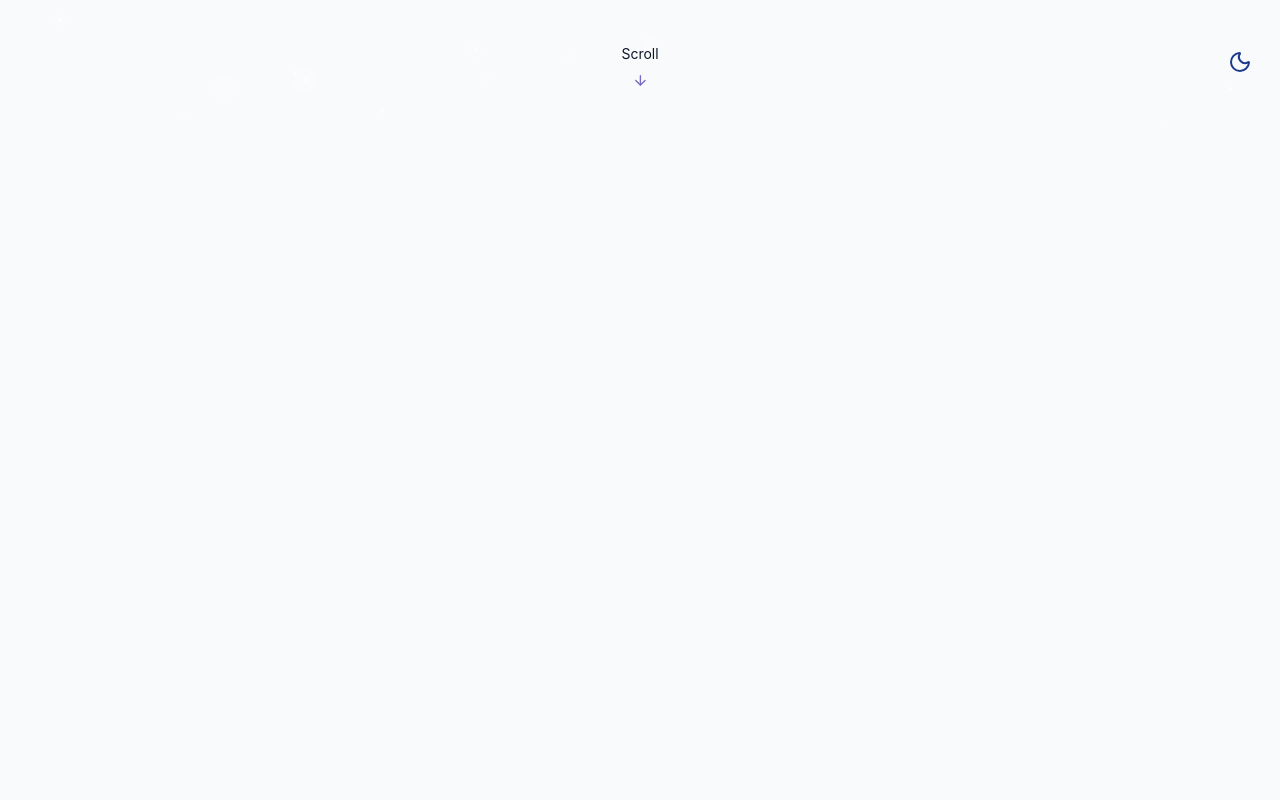
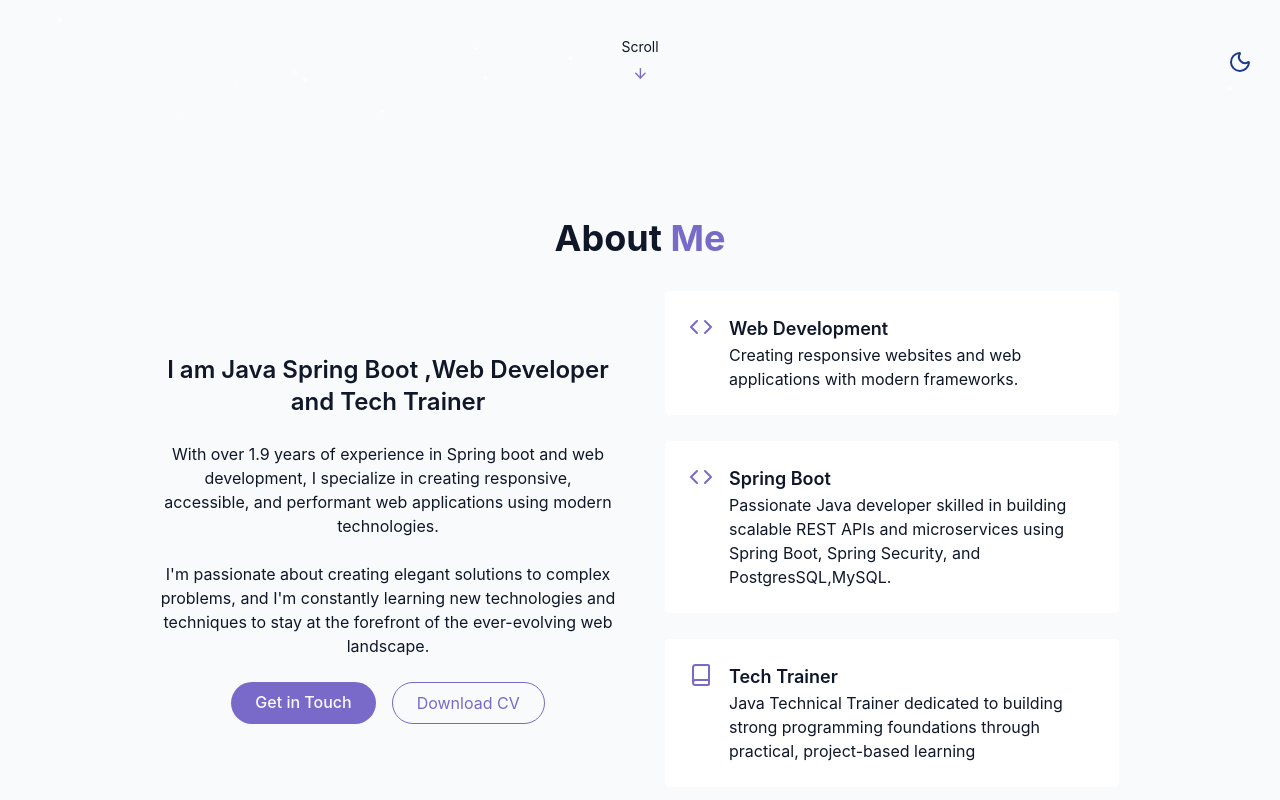
Before and after one commit to vinayg2509/Portfolio-with-React-and-Tailwind-CSS, a React app: page / in a window 1280 px wide. Shown: the part 678-1478 px from the top of the page. Before the commit the page ends 800 px from the top, so only its background shows below. Built offline with nearby package versions, Linux system fonts and the light colour scheme; the HTML template or start-up script is replaced by a standard one.

Commit message:
[Vinay]add AboutSection with skills overview

```diff
--- /dev/null
+++ b/src/components/AboutSection.jsx
@@ -0,0 +1,97 @@
+import { Briefcase, Code ,Book} from "lucide-react";
+import React from "react";
+
+export default function AboutSection() {
+  return (
+    <section id="about" className="py-24 px-4 relative">
+      <div className="container mx-auto max-w-5xl">
+        <h2 className="text-3xl md:text-4xl font-bold mmb-12 text-center">
+          About <span className="text-primary">Me</span>
+        </h2>
+
+        <div className="grid grid-col-1 py-8 items-center gap-12 md:grid-cols-2">
+          <div className="space-y-6">
+            <h2 className="text-2xl font-semibold">
+              I am Java Spring Boot ,Web Developer and Tech Trainer
+            </h2>
+
+            <p className="text-muted-foreground">
+              With over 1.9 years of experience in Spring boot and web
+              development, I specialize in creating responsive, accessible, and
+              performant web applications using modern technologies.
+            </p>
+
+            <p className="text-muted-foreground">
+              I'm passionate about creating elegant solutions to complex
+              problems, and I'm constantly learning new technologies and
+              techniques to stay at the forefront of the ever-evolving web
+              landscape.
+            </p>
+
+            <div className="flex flex-col sm:flex-row gap-4  justify-center">
+              <a href="#contact" className="cosmic-button">
+                Get in Touch{" "}
+              </a>
+
+              <a
+                href=""
+                className="px-6 py-2 rounded-full border border-primary text-primary hover:bg-primary/10 transition-colors duration-300"
+              >
+                Download CV
+              </a>
+            </div>
+          </div>
+
+          <div className="grid grid-col-1 gap-6 ">
+            <div className="gradient-border p-6 card-hover">
+              <div className="flex items-start gap-4">
+                <div className=" h-6 w-6 flex text-primary">
+                  <Code />
+                </div>
+                <div className="text-left">
+                  <h4 className=" font-semibold text-lg">Web Development</h4>
+                  <p className="text-muted-foreground">
+                    Creating responsive websites and web applications with
+                    modern frameworks.
+                  </p>
+                </div>
+              </div>
+            </div>
+
+            <div className="gradient-border p-6 card-hover">
+              <div className="flex items-start gap-4">
+                <div className=" h-6 w-6 flex text-primary">
+                  <Code />
+                </div>
+                <div className="text-left">
+                  <h4 className=" font-semibold text-lg">Spring Boot </h4>
+                  <p className="text-muted-foreground">
+                    Passionate Java developer skilled in building scalable REST
+                    APIs and microservices using Spring Boot, Spring Security,
+                    and PostgresSQL,MySQL.
+                  </p>
+                </div>
+              </div>
+            </div>
+
+            <div className="gradient-border p-6 card-hover">
+              <div className="flex items-start gap-4">
+                <div className=" h-6 w-6 flex text-primary">
+                  <Book />
+                </div>
+                <div className="text-left">
+                  <h4 className=" font-semibold text-lg">Tech Trainer</h4>
+                  <p className="text-muted-foreground">
+                   Java Technical Trainer dedicated to building strong programming foundations through practical, project-based learning
+                  </p>
+                </div>
+              </div>
+            </div>
+
+
+          </div>
+        </div>
+      </div>
+    </section>
+  );
+}
--- a/src/pages/Home.jsx
+++ b/src/pages/Home.jsx
@@ -3,6 +3,7 @@
 import BackGroundEffect from '@/components/BackGroundEffect'
 import Navbar from '../components/Navbar'
 import HeroSection from '@/components/HeroSection'
+import AboutSection from '@/components/AboutSection'
 
 export default function Home() {
   return (
@@ -18,6 +19,7 @@
       {/* Main Content */}
         <main>
           <HeroSection/>
+          <AboutSection/>
         </main>
 
       {/* Footer */}
```
